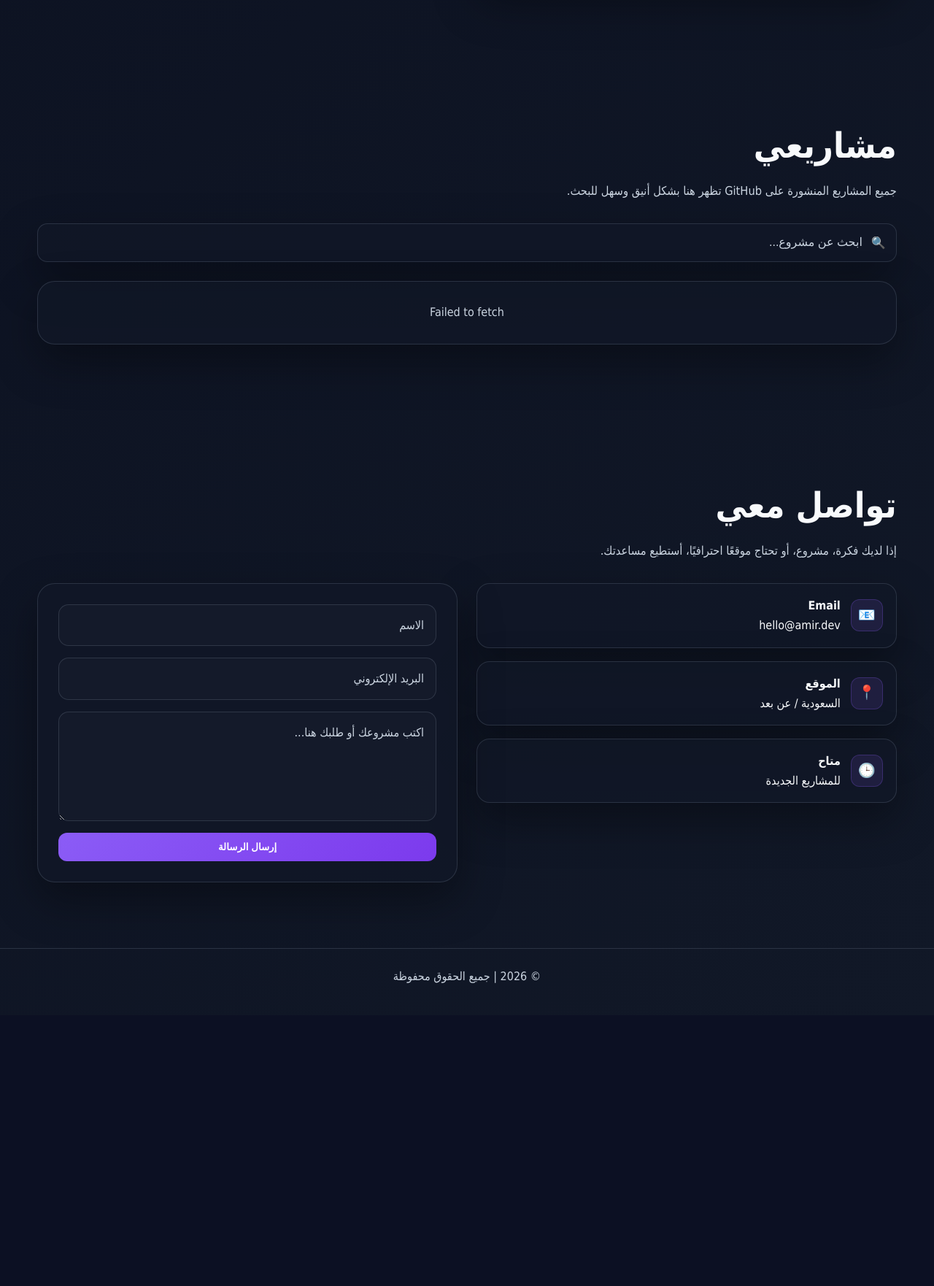
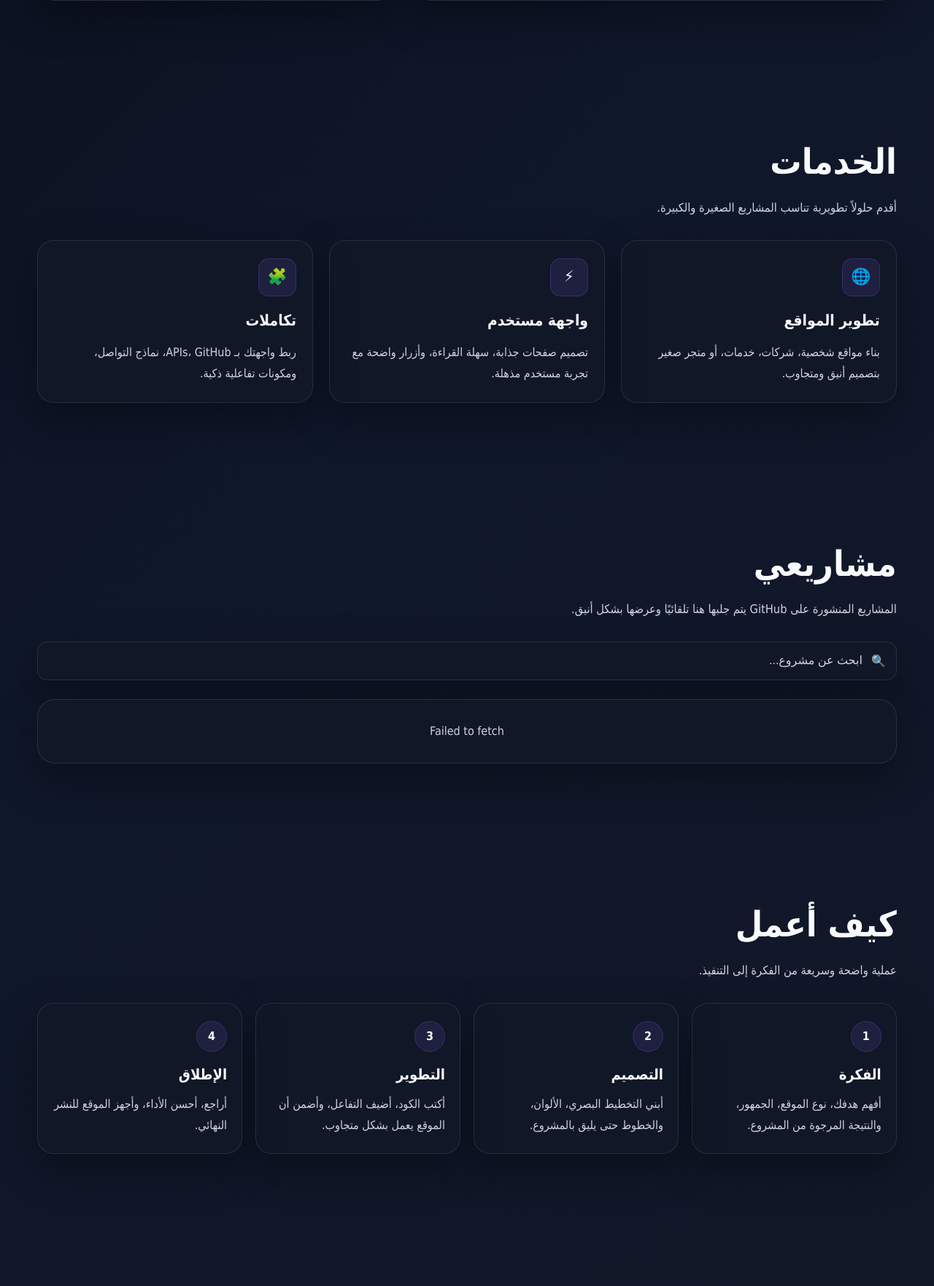
Before and after one commit to amirx7662-design/amirxtna-site, a Flask app: page / in a window 1280 px wide. Shown: the part 1755-3517 px from the top of the page at 73% size. Before the commit the page ends 3102 px from the top, so only its background shows below. Run offline with Flask 3, Linux system fonts and the light colour scheme.

Commit message:
Enhance portfolio layout and content
Updated the portfolio page with improved descriptions, style adjustments, and added new sections for services and process.

```diff
--- a/templates/index.html
+++ b/templates/index.html
@@ -4,29 +4,36 @@
   <meta charset="UTF-8" />
   <meta name="viewport" content="width=device-width, initial-scale=1.0" />
   <title>Amir | Portfolio</title>
-  <meta name="description" content="Portfolio شخصي يضم مشاريع GitHub ومهارات وخدمات تطوير مواقع." />
+  <meta name="description" content="Portfolio شخصي، يضم مشاريع GitHub، مهارات، خدمات، وتواصل." />
   <style>
     :root {
-      --bg: #0b1020;
-      --bg-2: #111827;
-      --panel: rgba(17, 24, 39, 0.78);
+      --bg: #070b14;
+      --bg-2: #0f172a;
+      --bg-3: #111827;
+      --panel: rgba(17, 24, 39, 0.84);
       --panel-strong: rgba(15, 23, 42, 0.96);
+      --card: rgba(15, 23, 42, 0.86);
       --text: #f8fafc;
       --muted: #cbd5e1;
       --primary: #8b5cf6;
       --primary-2: #7c3aed;
       --secondary: #22c55e;
       --accent: #f59e0b;
-      --border: rgba(148, 163, 184, 0.2);
-      --shadow: 0 24px 60px rgba(0, 0, 0, 0.35);
+      --border: rgba(148, 163, 184, 0.18);
+      --shadow: 0 22px 55px rgba(0, 0, 0, 0.35);
+      --soft-shadow: 0 16px 35px rgba(0, 0, 0, 0.18);
       --code-bg: rgba(15, 23, 42, 0.9);
+      --danger: #ef4444;
+      --success: #22c55e;
     }
 
     body.light {
-      --bg: #f4f7fb;
-      --bg-2: #edf2f7;
-      --panel: rgba(255, 255, 255, 0.82);
-      --panel-strong: rgba(255, 255, 255, 0.95);
+      --bg: #edf4ff;
+      --bg-2: #f8fafc;
+      --bg-3: #eef2ff;
+      --panel: rgba(255,255,255,0.8);
+      --panel-strong: rgba(255,255,255,0.96);
+      --card: rgba(255,255,255,0.96);
       --text: #0f172a;
       --muted: #475569;
       --primary: #6d28d9;
@@ -46,11 +54,11 @@
     html, body {
       margin: 0;
       padding: 0;
+      font-family: "Tahoma", "Segoe UI", sans-serif;
       background:
-        radial-gradient(circle at top, rgba(139, 92, 246, 0.10), transparent 28%),
-        linear-gradient(135deg, var(--bg), var(--bg-2));
+        radial-gradient(circle at top, rgba(139, 92, 246, 0.15), transparent 28%),
+        linear-gradient(135deg, var(--bg), var(--bg-2), var(--bg-3));
       color: var(--text);
-      font-family: "Tahoma", "Segoe UI", sans-serif;
       line-height: 1.7;
     }
 
@@ -345,7 +353,7 @@
     }
 
     .section-heading h2 {
-      font-size: clamp(1.8rem, 4vw, 3rem);
+      font-size: clamp(1.9rem, 4vw, 3rem);
       margin: 0 0 8px;
     }
 
@@ -371,9 +378,9 @@
     }
 
     .card p {
+      margin: 0;
       color: var(--muted);
-      margin: 0;
-      line-height: 1.8;
+      line-height: 1.9;
     }
 
     .skills {
@@ -393,12 +400,55 @@
       font-size: 0.92rem;
     }
 
+    .services-grid {
+      display: grid;
+      grid-template-columns: repeat(3, minmax(0, 1fr));
+      gap: 22px;
+    }
+
+    .service-card {
+      background: var(--panel);
+      border: 1px solid var(--border);
+      border-radius: 22px;
+      padding: 24px 22px;
+      box-shadow: var(--shadow);
+      transition: transform 0.25s ease, border-color 0.25s ease;
+    }
+
+    .service-card:hover {
+      transform: translateY(-6px);
+      border-color: rgba(139, 92, 246, 0.7);
+    }
+
+    .icon-box {
+      width: 52px;
+      height: 52px;
+      display: grid;
+      place-items: center;
+      border-radius: 14px;
+      background: rgba(139, 92, 246, 0.12);
+      border: 1px solid rgba(139, 92, 246, 0.24);
+      font-size: 1.35rem;
+      margin-bottom: 16px;
+    }
+
+    .service-card h3 {
+      margin: 0 0 12px;
+      font-size: 1.3rem;
+    }
+
+    .service-card p {
+      margin: 0;
+      color: var(--muted);
+      line-height: 1.8;
+    }
+
     .projects-tools {
       display: flex;
       justify-content: space-between;
       align-items: center;
+      gap: 18px;
       flex-wrap: wrap;
-      gap: 18px;
       margin-bottom: 26px;
     }
 
@@ -538,6 +588,44 @@
       font-size: 1.05rem;
     }
 
+    .process-grid {
+      display: grid;
+      grid-template-columns: repeat(4, minmax(0, 1fr));
+      gap: 18px;
+    }
+
+    .process-step {
+      background: var(--panel);
+      border: 1px solid var(--border);
+      border-radius: 22px;
+      padding: 24px 20px;
+      box-shadow: var(--shadow);
+      position: relative;
+    }
+
+    .step-number {
+      width: 42px;
+      height: 42px;
+      display: grid;
+      place-items: center;
+      border-radius: 50%;
+      background: rgba(139, 92, 246, 0.12);
+      border: 1px solid rgba(139, 92, 246, 0.24);
+      font-weight: 800;
+      margin-bottom: 14px;
+    }
+
+    .process-step h3 {
+      margin: 0 0 10px;
+      font-size: 1.25rem;
+    }
+
+    .process-step p {
+      margin: 0;
+      color: var(--muted);
+      line-height: 1.8;
+    }
+
     .contact-grid {
       display: grid;
       grid-template-columns: 1fr 1fr;
@@ -588,18 +676,18 @@
       outline: none;
     }
 
+    .form textarea {
+      min-height: 160px;
+      resize: vertical;
+    }
+
     .form input::placeholder, .form textarea::placeholder {
       color: var(--muted);
     }
 
-    .form textarea {
-      min-height: 150px;
-      resize: vertical;
-    }
-
     footer {
       border-top: 1px solid var(--border);
-      padding: 24px 0 40px;
+      padding: 28px 0 42px;
       text-align: center;
       color: var(--muted);
     }
@@ -644,24 +734,29 @@
         flex-direction: column;
         align-items: stretch;
       }
+
+      .stats {
+        grid-template-columns: 1fr;
+      }
     }
   </style>
 </head>
 <body>
   <header>
     <div class="container nav">
-      <div class="brand">Amir<span> .dev</span></div>
+      <div class="brand">Amir<span>.dev</span></div>
 
       <nav class="nav-links">
         <a href="#home">الرئيسية</a>
         <a href="#about">من أنا</a>
+        <a href="#services">الخدمات</a>
         <a href="#projects">المشاريع</a>
         <a href="#contact">تواصل</a>
       </nav>
 
       <div class="nav-actions">
         <button class="btn theme-toggle" id="themeToggle" aria-label="تبديل الثيم">☀️</button>
-        <a class="btn primary" href="#contact">اطلب خدمتي</a>
+        <a href="#contact" class="btn primary">اطلب خدمتي</a>
       </div>
     </div>
   </header>
@@ -676,13 +771,13 @@
           </div>
 
           <h1>
-            أبدع مواقع <span class="gradient-text">احترافية</span>
-            ومشاريع ذكية
+            أصمم مواقع <span class="gradient-text">احترافية</span>
+            وتطبيقات ذكية
           </h1>
 
           <p>
-            أنا مطور ويب أُنشئ مواقع حديثة، سريعة، ومتجاوبة، وأدمج فيها مشاريع GitHub،
-            تقنيات حديثة، وتجربة مستخدم مميزة تجعل كل موقع يبرز ويحقق الهدف.
+            أنا مطور ويب أُنشئ مواقع حديثة، سريعة، متجاوبة، ومُصممة بعناية لتجربة مستخدم ممتازة،
+            مع دمج المشاريع من GitHub، تطوير واجهات، وتحسين الأداء بشكل عملي ومريح.
           </p>
 
           <div class="hero-actions">
@@ -700,7 +795,7 @@
 
         <div class="hero-card">
           <div class="mini-card">
-            <strong>الاهتمام:</strong> تطوير واجهات حديثة، تجربة مستخدم، ومواقع عالية الأداء
+            <strong>الاهتمام:</strong> تطوير واجهات حديثة، تجربة مستخدم، ومواقع سريعة
           </div>
 
           <div class="code-window">
@@ -726,15 +821,19 @@ console.log("أنا أُصنع مواقع تليق بالمستقبل");</code><
         <div class="stats">
           <div class="stat">
             <strong id="repoCount">0</strong>
-            <span>مشروع منشور</span>
+            <span>مشاريع منشورة</span>
           </div>
           <div class="stat">
             <strong id="starCount">0</strong>
             <span>نجوم GitHub</span>
           </div>
           <div class="stat">
+            <strong>4+</strong>
+            <span>سنوات خبرة</span>
+          </div>
+          <div class="stat">
             <strong>100%</strong>
-            <span>تجربة مستخدم</span>
+            <span>تركيز على Details</span>
           </div>
         </div>
       </div>
@@ -744,15 +843,15 @@ console.log("أنا أُصنع مواقع تليق بالمستقبل");</code><
       <div class="container">
         <div class="section-heading">
           <h2>من أنا</h2>
-          <p>أبني مواقع سهلة، جذابة، وسريعة وتحقيق هدف واضح.</p>
+          <p>أبني مواقع سهلة، جذابة، مفيدة، وفعالة من حيث التنفيذ.</p>
         </div>
 
         <div class="about-grid">
           <div class="card">
             <p>
-              أعمل على تصميم وتطوير مواقع إلكترونية باستخدام أحدث الأدوات،
-              مع تركيز على جودة التصميم، سرعة الموقع، وتجربة المستخدم.
-              أؤمن أن الموقع الناجح ليس فقط جميلًا، بل أيضًا عمليًا وذكيًا.
+              أعمل على تطوير المواقع وتقديم حلول ويب عملية تعتمد على التصميم الجيد،
+              تجربة المستخدم، وأداء سريع. أركز على تحويل الفكرة إلى واجهة متكاملة
+              ومميزة تساعدك في تحقيق الأهداف التشغيلية والتسويقية.
             </p>
 
             <div class="skills">
@@ -762,16 +861,46 @@ console.log("أنا أُصنع مواقع تليق بالمستقبل");</code><
               <span class="skill">React</span>
               <span class="skill">Next.js</span>
               <span class="skill">GitHub</span>
+              <span class="skill">Responsive</span>
               <span class="skill">UI/UX</span>
-              <span class="skill">Responsive</span>
             </div>
           </div>
 
           <div class="card">
             <p>
-              أستطيع بناء واجهات احترافية من الصفر، ربطها بـ APIs، دمج المشاريع من GitHub
-              في صفحة واحدة، إضافة بحث وتصنيف، وتحويل الفكرة إلى موقع جاهز للإطلاق.
+              أستطيع بناء واجهات احترافية من الصفر، ربطها بـ APIs، تصميم صفحات
+              شخصية أو أعمال، أو تطوير موقع كامل لعرض خدماتك أو منتجاتك، مع تحسين
+              سهولة الاستخدام والهوية البصرية.
             </p>
+          </div>
+        </div>
+      </div>
+    </section>
+
+    <section class="section" id="services">
+      <div class="container">
+        <div class="section-heading">
+          <h2>الخدمات</h2>
+          <p>أقدم حلولاً تطويرية تناسب المشاريع الصغيرة والكبيرة.</p>
+        </div>
+
+        <div class="services-grid">
+          <div class="service-card">
+            <div class="icon-box">🌐</div>
+            <h3>تطوير المواقع</h3>
+            <p>بناء مواقع شخصية، شركات، خدمات، أو متجر صغير بتصميم أنيق ومتجاوب.</p>
+          </div>
+
+          <div class="service-card">
+            <div class="icon-box">⚡</div>
+            <h3>واجهة مستخدم</h3>
+            <p>تصميم صفحات جذابة، سهلة القراءة، وأزرار واضحة مع تجربة مستخدم مذهلة.</p>
+          </div>
+
+          <div class="service-card">
+            <div class="icon-box">🧩</div>
+            <h3>تكاملات</h3>
+            <p>ربط واجهتك بـ APIs، GitHub، نماذج التواصل، ومكونات تفاعلية ذكية.</p>
           </div>
         </div>
       </div>
@@ -781,7 +910,7 @@ console.log("أنا أُصنع مواقع تليق بالمستقبل");</code><
       <div class="container">
         <div class="section-heading">
           <h2>مشاريعي</h2>
-          <p>جميع المشاريع المنشورة على GitHub تظهر هنا بشكل أنيق وسهل للبحث.</p>
+          <p>المشاريع المنشورة على GitHub يتم جلبها هنا تلقائيًا وعرضها بشكل أنيق.</p>
         </div>
 
         <div class="projects-tools">
@@ -796,11 +925,46 @@ console.log("أنا أُصنع مواقع تليق بالمستقبل");</code><
       </div>
     </section>
 
+    <section class="section">
+      <div class="container">
+        <div class="section-heading">
+          <h2>كيف أعمل</h2>
+          <p>عملية واضحة وسريعة من الفكرة إلى التنفيذ.</p>
+        </div>
+
+        <div class="process-grid">
+          <div class="process-step">
+            <div class="step-number">1</div>
+            <h3>الفكرة</h3>
+            <p>أفهم هدفك، نوع الموقع، الجمهور، والنتيجة المرجوة من المشروع.</p>
+          </div>
+
+          <div class="process-step">
+            <div class="step-number">2</div>
+            <h3>التصميم</h3>
+            <p>أبني التخطيط البصري، الألوان، والخطوط حتى يليق بالمشروع.</p>
+          </div>
+
+          <div class="process-step">
+            <div class="step-number">3</div>
+            <h3>التطوير</h3>
+            <p>أكتب الكود، أضيف التفاعل، وأضمن أن الموقع يعمل بشكل متجاوب.</p>
+          </div>
+
+          <div class="process-step">
+            <div class="step-number">4</div>
+            <h3>الإطلاق</h3>
+            <p>أراجع، أحسن الأداء، وأجهز الموقع للنشر النهائي.</p>
+          </div>
+        </div>
+      </div>
+    </section>
+
     <section class="section" id="contact">
       <div class="container">
         <div class="section-heading">
           <h2>تواصل معي</h2>
-          <p>إذا لديك فكرة، مشروع، أو تحتاج موقعًا احترافيًا، أستطيع مساعدتك.</p>
+          <p>إذا لديك فكرة أو مشروع تحتاج إليه، تواصل معي الآن.</p>
         </div>
 
         <div class="contact-grid">
@@ -896,9 +1060,12 @@ console.log("أنا أُصنع مواقع تليق بالمستقبل");</code><
       const res = await fetch(`https://api.github.com/users/${username}/repos?per_page=100`);
       if (!res.ok) throw new Error("تعذّر جلب المشاريع.");
       const repos = await res.json();
-      return repos
+
+      const validRepos = repos
         .filter(repo => !repo.fork)
         .sort((a, b) => b.stargazers_count - a.stargazers_count);
+
+      return validRepos;
     }
 
     function renderProjects(repos) {
@@ -971,7 +1138,7 @@ console.log("أنا أُصنع مواقع تليق بالمستقبل");</code><
         repoCount.textContent = repos.length;
         starCount.textContent = repos.reduce((sum, repo) => sum + repo.stargazers_count, 0);
 
-        document.title = `${user.name || "Amir"} | Projects`;
+        document.title = `${user.name || "Amir"} | Portfolio`;
       } catch (error) {
         projectsGrid.innerHTML = `
           <div class="card" style="grid-column: 1 / -1; text-align:center;">
```
Also changed, not shown: other parts of templates/index.html (+35 -33 lines).
